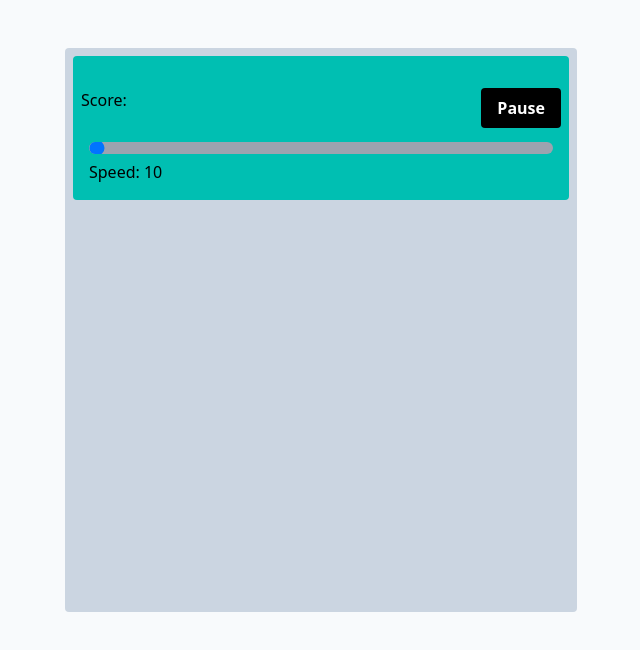
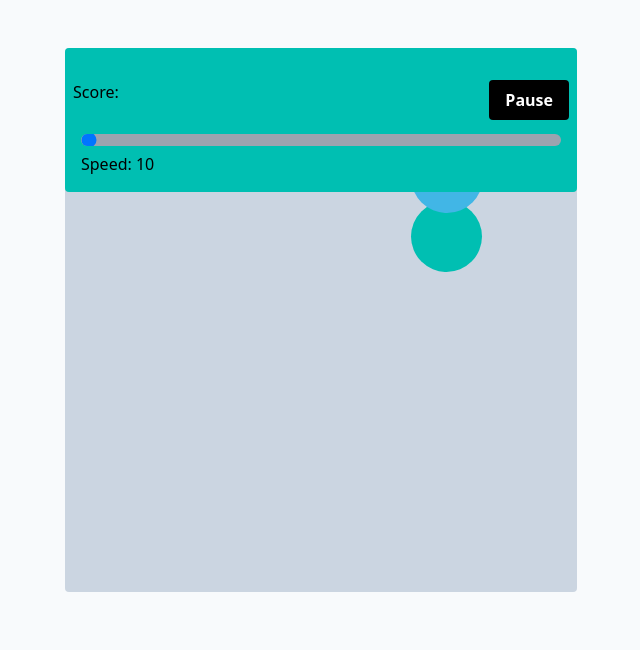
Before and after one commit to rae-shaw/newest_game, a website: page index.html in a window 1280 px wide. Both pictures are taken after a click on the button "Start". Shown: the whole page, without its empty margins (319-959 px from the left). Drawn offline with nearby package versions, Linux system fonts and the light colour scheme; files that its build step writes are made by us from their sources.

Commit message:
dots falling smoothly

```diff
--- a/index.html
+++ b/index.html
@@ -3,11 +3,13 @@
 <head>
   <title>Dot Game</title>
   <meta charset="UTF-8">
-  <meta name="viewport" content="width=device-width, initial-scale=1.0">  <link href="/dist/output.css" rel="stylesheet">
+  <meta name="viewport" content="width=device-width, initial-scale=1.0">
+  <link href="/src/main.css" rel="stylesheet">
+  <link href="/dist/output.css" rel="stylesheet">
 
 </head>
-<body class="mt-12 bg-slate-50 relative">
-  <main class="mx-auto bg-slate-300 rounded p-2 max-w-lg ">
+<body class="mt-12 bg-slate-50">
+  <main class="mx-auto bg-slate-300 rounded max-w-lg ">
     <section class="rounded flex-row bg-fun-green p-2">
       <div class="mb-4">
         <span class="mb-1 p-2">
@@ -28,9 +30,9 @@
         <span id="speed">Speed: 10</span>
       </div>
     </section>
-    <section id="game" class="relative rounded p-2 mb-1 min-h-[50vh]">
-      <div class="relative flex justify-center items-center z-40">
-        <div id="menu" class="w-full h-full bg-gray-900 bg-opacity-80 top-0 fixed sticky-0 hidden">
+    <section id="game" class="relative rounded p-2 mb-1 min-h-[50vh] w-full overflow-hidden">
+      <div class="flex justify-center items-center">
+        <div id="menu" class="w-full h-full bg-gray-900 bg-opacity-80 z-40 top-0 fixed sticky-0 hidden">
           <div class="2xl:container  2xl:mx-auto py-48 px-4 md:px-28 flex justify-center items-center">
             <div class="w-96 md:w-auto dark:bg-gray-800 relative flex flex-col justify-center items-center bg-white py-16 px-4 md:px-24 xl:py-24 xl:px-36">
               <div class="mt-12">
--- a/src/index.js
+++ b/src/index.js
@@ -24,12 +24,14 @@ function showMenu(flag) {
 };
 
 function getSpeed() {
-  return parseInt(slider.value)
+  const speedInt = parseInt(slider.value)
+  const speed = speedInt / 10
+  return speed
 }
 
 // slider
 function setSpeed() {
-  sliderLabel.innerHTML = 'Speed: ' + getSpeed();
+  sliderLabel.innerHTML = `Speed: ${slider.value}`
 }
 
 function move() {
@@ -43,7 +45,7 @@ button.addEventListener('click', e => {
   if (!turnedOn) {
     turnedOn = true
     e.currentTarget.textContent = 'Pause'
-    interval = setInterval(createDot, timer)
+    interval = setInterval(createDot, 1000)
     request = requestAnimationFrame(move)
   } else {
     turnedOn = false
@@ -53,17 +55,17 @@ button.addEventListener('click', e => {
   }
 })
 
-
 // dot
 function clickedDot() {
   if (turnedOn) {
     score += dotValue;
     scoreTrack.innerHTML = score
     let dot = this
-    this.parentNode.removeChild(dot);
+    this.remove();
   } else {
     showMenu(true)
   }
+
 }
 
 function createDot() {
@@ -74,31 +76,31 @@ function createDot() {
   dotValue = calcValue(dotSize)
 
   span.setAttribute('class', 'dot')
+  span.classList.add("dotty");
   span.style.borderRadius = '50%'
   span.style.position = 'absolute'
   span.style.width = `${dotSize}px`
   span.style.height = `${dotSize}px`
   span.style.backgroundColor = dotColor
-  span.style.top = '0px'
+  span.style.top = '-100px'
   span.style.left = `${leftPosition}px`
+  span.style.overflow = 'inherited'
+  span.style.transition =  'opacity 0.5s ease'
   span.addEventListener('click', clickedDot)
   gameArea.append(span);
 }
 
+let bottomOfGameScreen = height * 1.5;
 function animateDots() {
-  let dots = document.querySelectorAll('.dot')
-  const playgroundHeight = gameArea.offsetHeight
-  const speed = getSpeed();
-
-  for (var i = 0; i < dots.length; i++) {
-    var positionY = parseInt(dots[i].style.top, 10),
-        velocity  = positionY += speed;
-
-    if (positionY > playgroundHeight) {
-      removeEl(dots[i]);
+  let pixelIncrement = getSpeed()
+  let dots = document.querySelectorAll(".dot")
+  dots.forEach((dot) => {
+    let currentPosition = parseInt(dot.style.top.slice(0, -2));
+    if (currentPosition > bottomOfGameScreen) {
+      dot.remove();
     }
-    dots[i].style.top = velocity + "px";
-  }
+    dot.style.top = `${pixelIncrement + currentPosition}px`;
+  });
 }
 
 function getRandomColor(arr) {
@@ -114,7 +116,3 @@ function getRandomInt(min, max) {
 function calcValue(size) {
   return Math.round(11 - (size * 0.1))
 }
-
-function removeEl(el) {
-  el.parentNode.removeChild(el);
-}
```
Also changed, not shown: dist/output.css.
